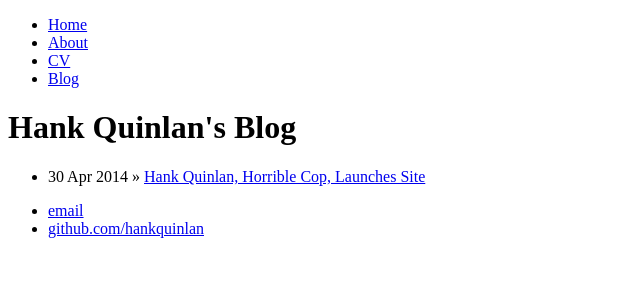
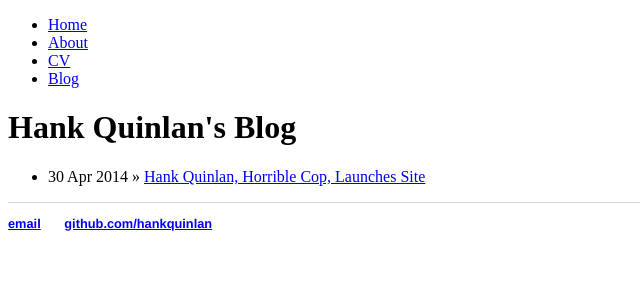
Before and after one commit to klr324/klr324.github.io, a Jekyll site: the page built from blog/index.html, in a window 1280 px wide. Shown: the top 300 px of the page, without its empty margins (0-640 px from the left). Built offline with Jekyll 4.4.1, drawn with Linux system fonts in a browser that asks for light colours.

Commit message:
fix navigation inline

```diff
--- a/css/main.css
+++ b/css/main.css
@@ -1,13 +1,19 @@
-.nav a {
-  color: #5a5a5a;
-  font-size: 11px;
-  font-weight: bold;
-  padding: 14px 10px;
-  text-transform: uppercase;
+.nav ul, footer ul {
+    font-family:'Helvetica', 'Arial', 'Sans-Serif';
+    padding: 0px;
+    list-style: none;
+    font-weight: bold;
 }
-
-.nav li {
-  display: inline;
+.nav ul li, footer ul li {
+    display: inline;
+    margin-right: 20px;
+}
+.a {
+    text-decoration: none;
+    color: #999;
+}
+.a:hover {
+    text-decoration: underline;
 }
 
 .jumbotron {
@@ -62,3 +68,7 @@
 .learn-more a {
   color: #00b0ff;
 }
+footer {
+    border-top: 1px solid #d5d5d5;
+    font-size: .8em;
+}
```
